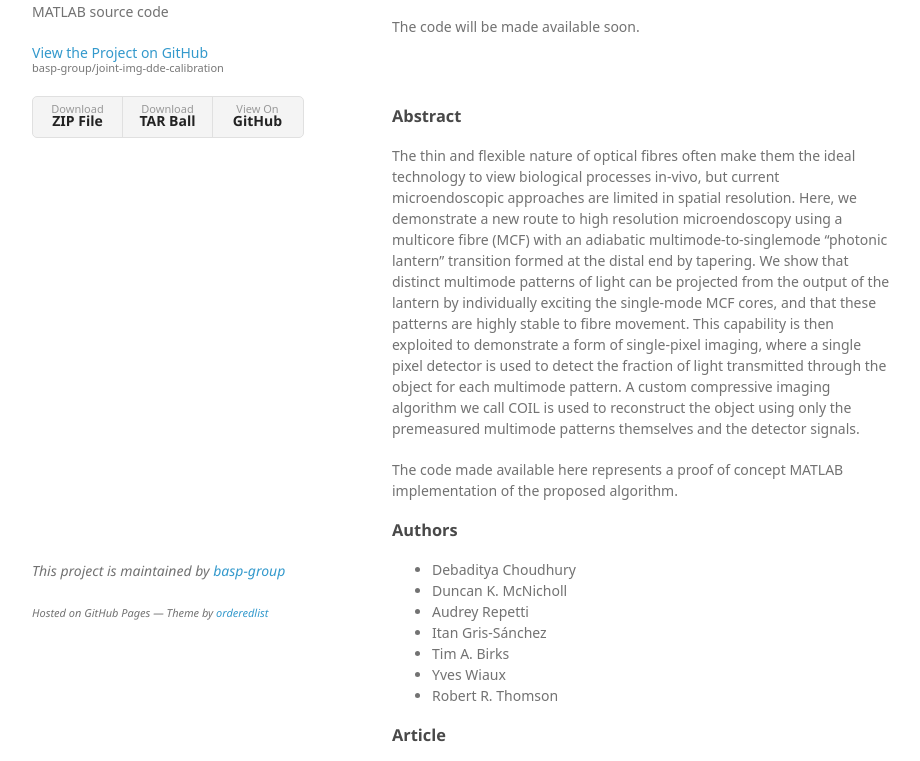
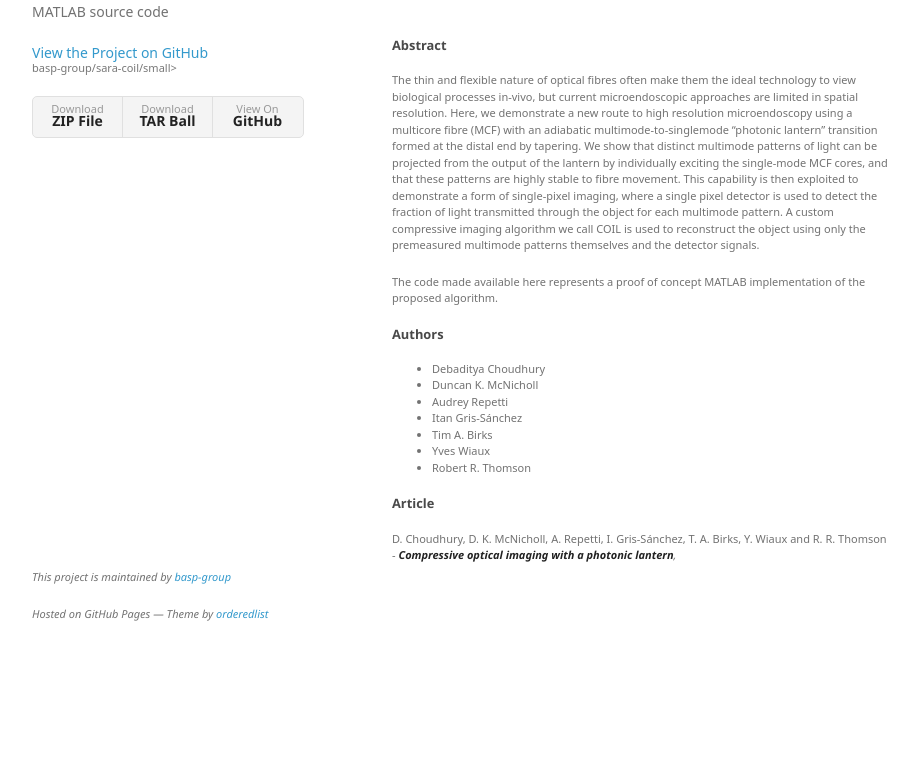
Before and after one commit to basp-group/SARA-COIL, a plain HTML site: page index.html in a window 1280 px wide. Shown: the part 108-869 px from the top of the page, without its empty margins (178-1098 px from the left). After the commit the page ends 800 px from the top, so only its background shows below. Drawn offline with Linux system fonts and the light colour scheme; a web font is replaced by a local one.

Commit message:
Update webpage

```diff
--- a/index.html
+++ b/index.html
@@ -3,7 +3,7 @@
   <head>
     <meta charset="utf-8">
     <meta http-equiv="X-UA-Compatible" content="chrome=1">
-    <title>DDE calibration and imaging --by basp-group--</title>
+    <title>SARA-COIL --by basp-group--</title>
 
     <link rel="stylesheet" href="stylesheets/styles.css">
     <link rel="stylesheet" href="stylesheets/github-light.css">
@@ -18,7 +18,7 @@
         <h1>SARA-COIL</h1>
         <p>MATLAB source code</p>
 
-        <p class="view"><a href="https://github.com/basp-group/sara-coil">View the Project on GitHub <small>basp-group/joint-img-dde-calibration</small></a></p>
+        <p class="view"><a href="https://github.com/basp-group/sara-coil">View the Project on GitHub <small>basp-group/sara-coil/small></a></p>
 
 
         <ul>
@@ -31,7 +31,7 @@
        <section>
        <h2>Compressive optical imaging with a
 photonic lantern</h2>
-       <p>The code will be made available soon.</p>
+       <!-- <p>The code will be made available soon.</p> -->
        </section>
 
 
```
